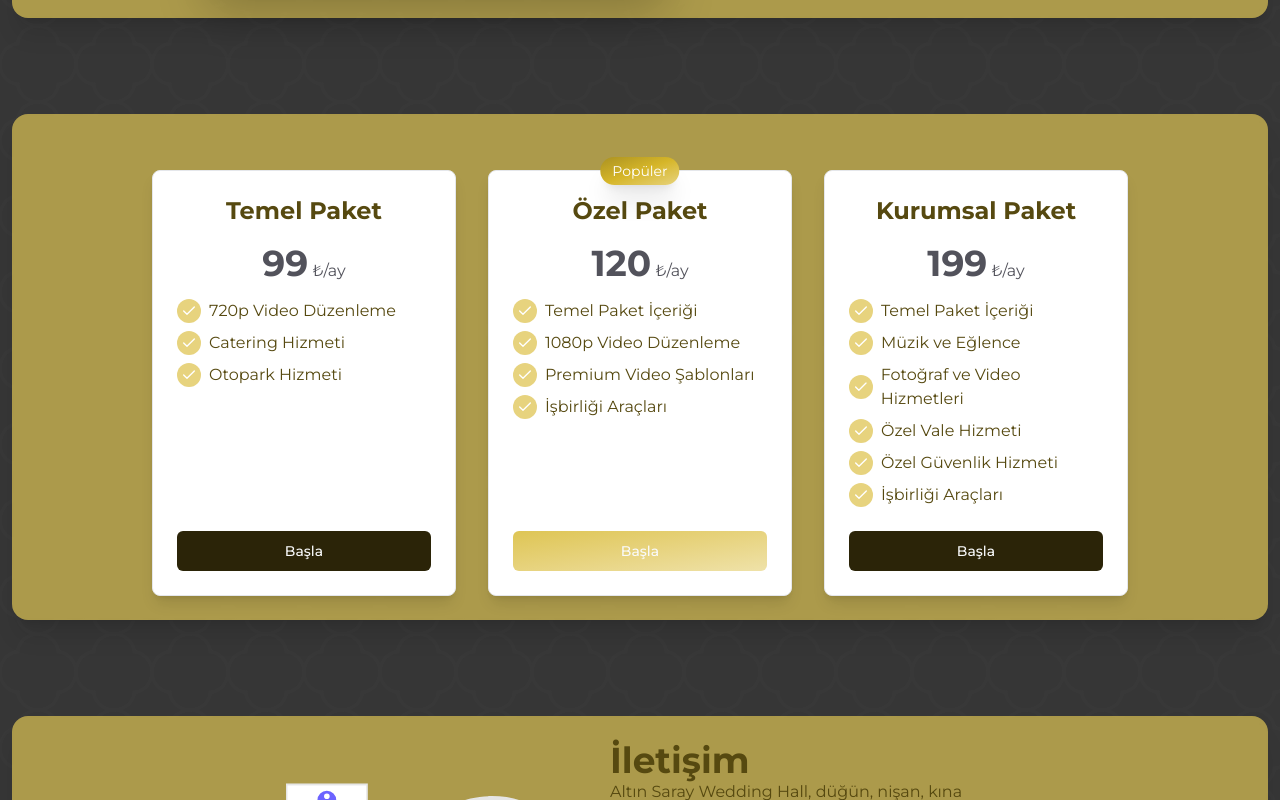
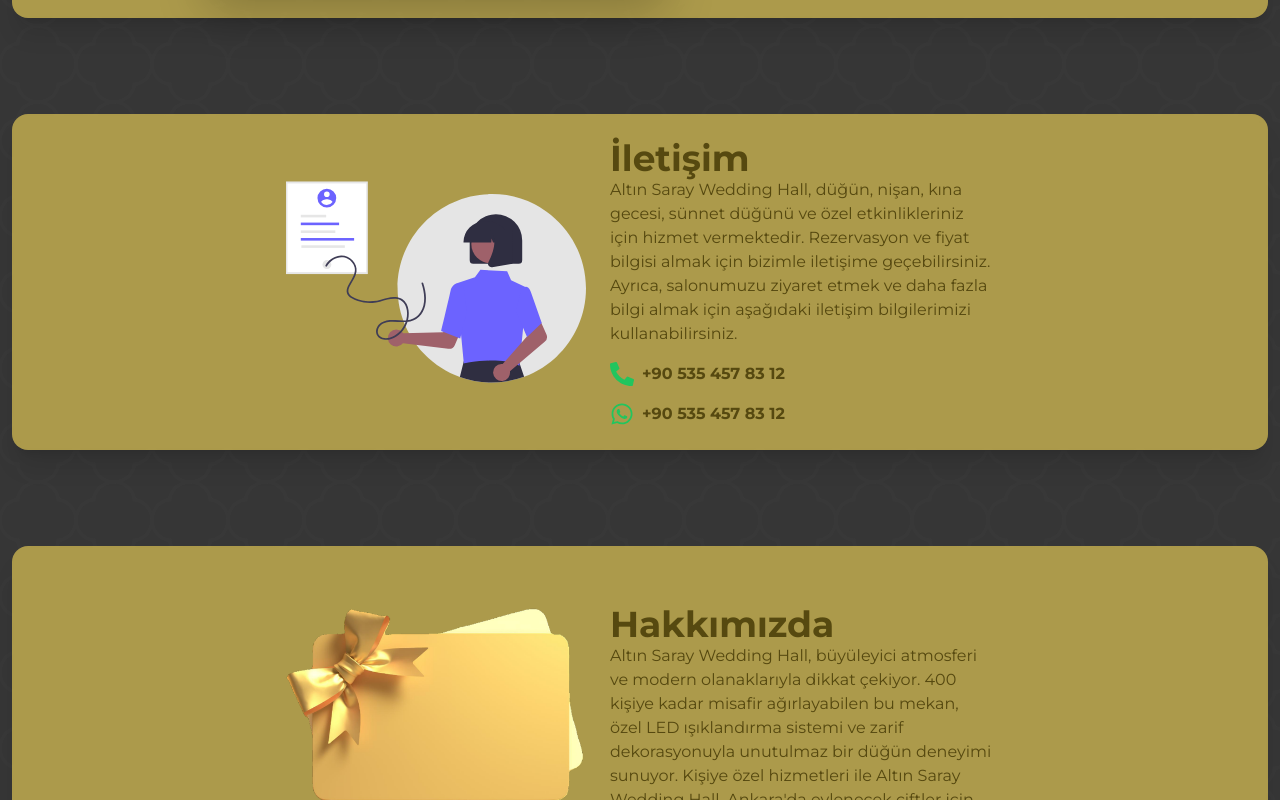
Before and after one commit to sametcn99/altinsaray-ds, a Next.js app: page / in a window 1280 px wide. Shown: the part 2900-3700 px from the top of the page. Built offline with nearby package versions, Linux system fonts and the light colour scheme.

Commit message:
refactor: Remove Pricing section from Home page

```diff
--- a/src/app/page.tsx
+++ b/src/app/page.tsx
@@ -1,6 +1,5 @@
 import AboutUs from "@/components/Sections/AboutUs";
 import MapCard from "@/components/Sections/MapCard";
-import { Pricing } from "@/components/Sections/Pricing";
 import GridFeatures from "@/components/Sections/GridFeatures";
 import Hero from "@/components/Hero/Hero";
 import WhyChooseUs from "@/components/Sections/WhyChooseUs";
@@ -14,7 +13,6 @@ export default function Home() {
       <WhyChooseUs />
       <Gallery />
       <MapCard />
-      <Pricing />
       <Contact />
       <AboutUs />
     </>
--- a/src/components/Cards/PlanCard.tsx
+++ b/src/components/Cards/PlanCard.tsx
@@ -10,7 +10,7 @@ export default function PlanCard({
 }: {
   tags: string[];
   title: string;
-  price: number;
+  price?: number;
   popular?: boolean;
 }) {
   return (
@@ -22,9 +22,11 @@ export default function PlanCard({
       )}
       <div>
         <h3 className="text-center text-2xl font-bold">{title}</h3>
-        <div className="mt-4 text-center text-zinc-600 ">
-          <span className="text-4xl font-bold">{price}</span> ₺/ay
-        </div>
+        {price && (
+          <div className="mt-4 text-center text-zinc-600 ">
+            <span className="text-4xl font-bold">{price}</span> ₺/ay
+          </div>
+        )}
         <ul className="mt-4 space-y-2">
           {tags.map((tag) => (
             <li className="flex items-center" key={tag}>
--- a/src/components/Sections/Pricing.tsx
+++ b/src/components/Sections/Pricing.tsx
@@ -13,7 +13,6 @@ export function Pricing() {
         <div className="mt-8 grid grid-cols-1 gap-6 md:grid-cols-3 md:gap-8">
           <PlanCard
             title="Temel Paket"
-            price={99}
             tags={[
               "720p Video Düzenleme",
               "Catering Hizmeti",
@@ -21,11 +20,10 @@ export function Pricing() {
             ]}
           />
           <PlanCard
-            title="Özel Paket"
-            price={120}
+            title="Düğün Paketi"
             tags={[
               "Temel Paket İçeriği",
-              "1080p Video Düzenleme",
+              "Müzik ve Eğlence",
               "Premium Video Şablonları",
               "İşbirliği Araçları",
             ]}
@@ -33,7 +31,6 @@ export function Pricing() {
           />
           <PlanCard
             title="Kurumsal Paket"
-            price={199}
             tags={[
               "Temel Paket İçeriği",
               "Müzik ve Eğlence",
```
